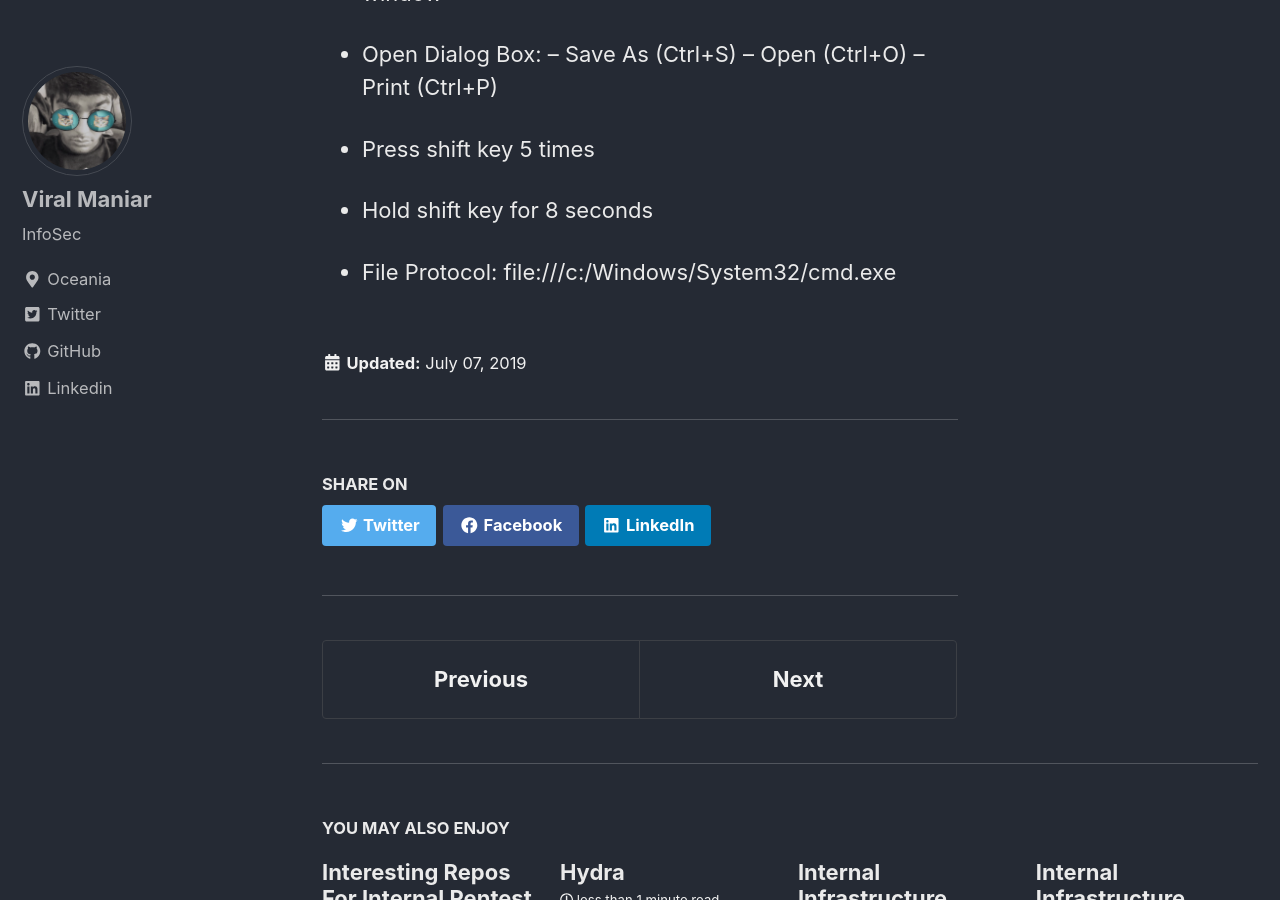
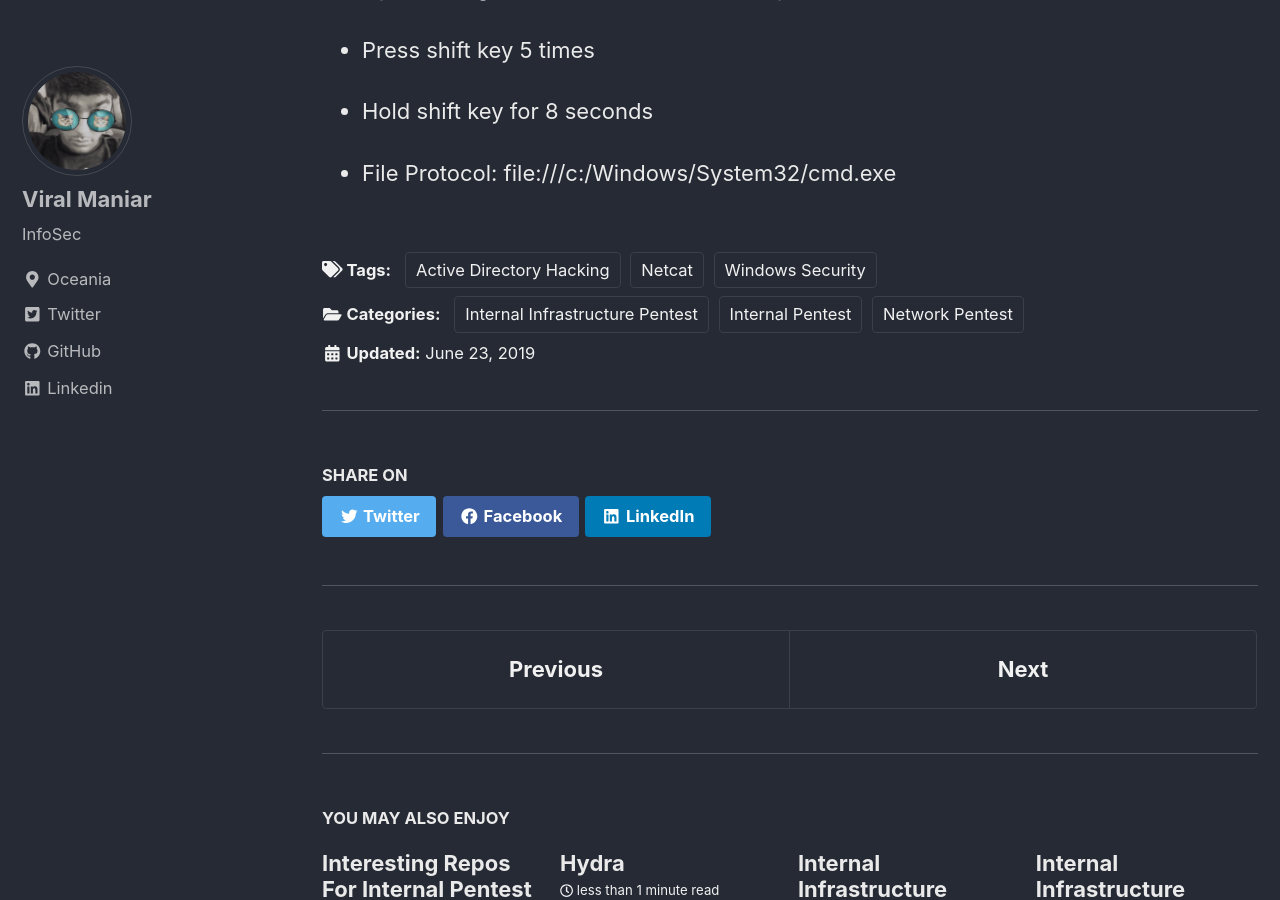
Before and after one commit to Viralmaniar/viralmaniar.github.io, a Jekyll site: the page built from _posts/2019-07-07-Citrix-Breakout.md, in a window 1280 px wide and 900 px high, scrolled down 876 px. Built offline with Jekyll 4.4.1, drawn with Linux system fonts in a browser that asks for light colours; cached includes are drawn as plain includes; nearby versions of some CDN libraries; some of the changed text lies outside the part shown.

Commit message:
Update 2019-07-07-Citrix-Breakout.md

```diff
--- a/_posts/2019-07-07-Citrix-Breakout.md
+++ b/_posts/2019-07-07-Citrix-Breakout.md
@@ -1,3 +1,21 @@
+---
+layout: single
+classes: wide
+author_profile: true
+read_time: true
+share: true
+related: true
+title:  "Internal Infrastructure Pentest - Netcat"
+date:   2019-06-23 13:52:10 +1000
+categories:
+  - Internal Pentest
+  - Internal Infrastructure Pentest
+  - Network Pentest
+tags:
+  - Netcat
+  - Windows Security
+  - Active Directory Hacking
+---
 ---
 layout: single
 classes: wide
```
